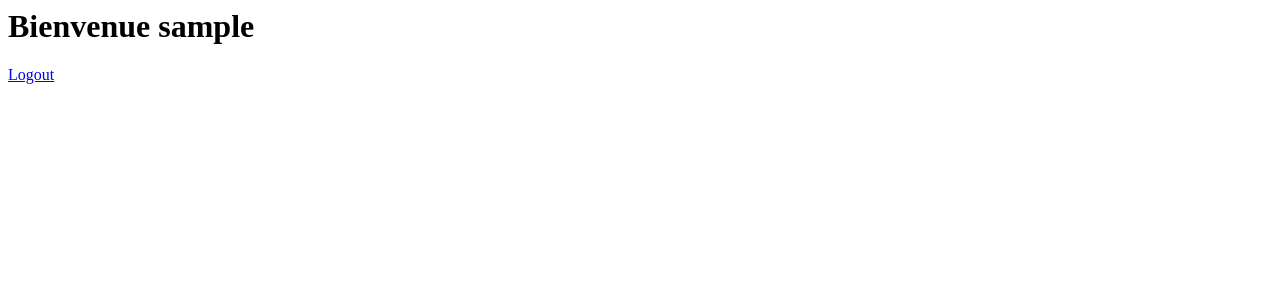
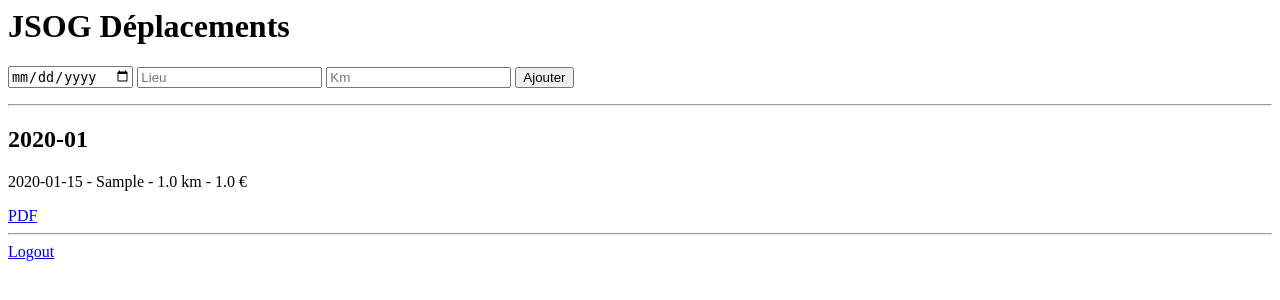
Before and after one commit to momolezine/app_club, a Flask app: page /dashboard in a window 1280 px wide. Shown: the top 300 px of the page. Run offline with Flask 3, Linux system fonts and the light colour scheme; a user stored in the database is signed in; tables that the repository leaves empty hold one stand-in row (values such as "Sample post").

Commit message:
version PRO JSOG

```diff
--- a/app.py
+++ b/app.py
@@ -1,71 +1,155 @@
-from flask import Flask, render_template, redirect, request
+from flask import Flask, render_template, request, redirect, send_file
 from flask_sqlalchemy import SQLAlchemy
 from flask_login import LoginManager, UserMixin, login_user, login_required, logout_user, current_user
+from werkzeug.security import generate_password_hash, check_password_hash
+
+from reportlab.platypus import SimpleDocTemplate, Paragraph, Spacer, Table
+from reportlab.lib import colors
+from reportlab.lib.styles import getSampleStyleSheet
+from reportlab.lib.pagesizes import A4
+
+from collections import defaultdict
 
 app = Flask(__name__)
-app.secret_key = "secret123"
+app.config['SECRET_KEY'] = 'secret'
+app.config['SQLALCHEMY_DATABASE_URI'] = 'sqlite:///database.db'
 
-app.config["SQLALCHEMY_DATABASE_URI"] = "sqlite:///database.db"
 db = SQLAlchemy(app)
 
-login_manager = LoginManager()
-login_manager.init_app(app)
+login_manager = LoginManager(app)
 login_manager.login_view = "login"
 
-# =====================
-# MODEL USER
-# =====================
+PRIX_KM = 0.63
+
+# ================= MODELS =================
+
 class User(UserMixin, db.Model):
     id = db.Column(db.Integer, primary_key=True)
-    username = db.Column(db.String(100))
-    password = db.Column(db.String(100))
+    username = db.Column(db.String(100), unique=True)
+    password = db.Column(db.String(200))
+
+class Frais(db.Model):
+    id = db.Column(db.Integer, primary_key=True)
+    date = db.Column(db.String(50))
+    lieu = db.Column(db.String(100))
+    km = db.Column(db.Float)
+    montant = db.Column(db.Float)
+    user_id = db.Column(db.Integer)
 
 @login_manager.user_loader
 def load_user(user_id):
     return User.query.get(int(user_id))
 
-# =====================
-# ROUTES
-# =====================
+# ================= ROUTES =================
 
 @app.route("/")
 def home():
     return redirect("/login")
 
-@app.route("/login", methods=["GET", "POST"])
+# ---------- REGISTER ----------
+@app.route("/register", methods=["GET","POST"])
+def register():
+    if request.method == "POST":
+        username = request.form["username"]
+        password = generate_password_hash(request.form["password"])
+
+        user = User(username=username, password=password)
+        db.session.add(user)
+        db.session.commit()
+
+        return redirect("/login")
+
+    return render_template("register.html")
+
+# ---------- LOGIN ----------
+@app.route("/login", methods=["GET","POST"])
 def login():
     if request.method == "POST":
         user = User.query.filter_by(username=request.form["username"]).first()
-        if user and user.password == request.form["password"]:
+
+        if user and check_password_hash(user.password, request.form["password"]):
             login_user(user)
             return redirect("/dashboard")
+
     return render_template("login.html")
 
-@app.route("/register", methods=["GET", "POST"])
-def register():
-    if request.method == "POST":
-        user = User(
-            username=request.form["username"],
-            password=request.form["password"]
-        )
-        db.session.add(user)
-        db.session.commit()
-        return redirect("/login")
-    return render_template("register.html")
-
-@app.route("/dashboard")
+# ---------- DASHBOARD ----------
+@app.route("/dashboard", methods=["GET","POST"])
 @login_required
 def dashboard():
-    return render_template("dashboard.html")
+    if request.method == "POST":
+        km = float(request.form["km"])
+        montant = km * PRIX_KM
 
+        f = Frais(
+            date=request.form["date"],
+            lieu=request.form["lieu"],
+            km=km,
+            montant=montant,
+            user_id=current_user.id
+        )
+
+        db.session.add(f)
+        db.session.commit()
+
+    frais = Frais.query.filter_by(user_id=current_user.id).all()
+
+    frais_par_mois = defaultdict(list)
+    for f in frais:
+        mois = f.date[:7]
+        frais_par_mois[mois].append(f)
+
+    return render_template("dashboard.html", frais_par_mois=frais_par_mois)
+
+# ---------- PDF ----------
+@app.route("/pdf/<mois>")
+@login_required
+def pdf(mois):
+    frais = Frais.query.filter_by(user_id=current_user.id).all()
+
+    data = [["Date", "Lieu", "Km", "Montant €"]]
+    total = 0
+
+    for f in frais:
+        if f.date.startswith(mois):
+            data.append([f.date, f.lieu, f.km, f"{f.montant:.2f}"])
+            total += f.montant
+
+    doc = SimpleDocTemplate("frais.pdf", pagesize=A4)
+    styles = getSampleStyleSheet()
+    elements = []
+
+    elements.append(Paragraph("JSOG - NOTE DE FRAIS", styles["Title"]))
+    elements.append(Paragraph(f"Coach : {current_user.username}", styles["Normal"]))
+    elements.append(Paragraph(f"Mois : {mois}", styles["Normal"]))
+
+    elements.append(Spacer(1, 20))
+
+    table = Table(data)
+    table.setStyle([
+        ("BACKGROUND", (0,0), (-1,0), colors.black),
+        ("TEXTCOLOR", (0,0), (-1,0), colors.yellow),
+        ("GRID", (0,0), (-1,-1), 1, colors.black),
+    ])
+
+    elements.append(table)
+    elements.append(Spacer(1, 20))
+    elements.append(Paragraph(f"TOTAL : {total:.2f} €", styles["Heading1"]))
+
+    doc.build(elements)
+
+    return send_file("frais.pdf", as_attachment=True)
+
+# ---------- LOGOUT ----------
 @app.route("/logout")
 @login_required
 def logout():
     logout_user()
     return redirect("/login")
 
-# =====================
-# RUN
-# =====================
+# ================= RUN =================
+
 if __name__ == "__main__":
+    with app.app_context():
+        db.create_all()
     app.run(debug=True)
--- a/templates/dashboard.html
+++ b/templates/dashboard.html
@@ -1,2 +1,24 @@
-<h1>Bienvenue {{ current_user.username }}</h1>
+<h1>JSOG Déplacements</h1>
+
+<form method="POST">
+<input type="date" name="date">
+<input name="lieu" placeholder="Lieu">
+<input name="km" placeholder="Km">
+<button>Ajouter</button>
+</form>
+
+<hr>
+
+{% for mois, liste in frais_par_mois.items() %}
+<h2>{{ mois }}</h2>
+
+{% for f in liste %}
+<p>{{ f.date }} - {{ f.lieu }} - {{ f.km }} km - {{ f.montant }} €</p>
+{% endfor %}
+
+<a href="/pdf/{{ mois }}">PDF</a>
+
+<hr>
+{% endfor %}
+
 <a href="/logout">Logout</a>
```
Also changed, not shown: templates/login.html (+6 -4 lines), templates/register.html (+5 -5 lines).
